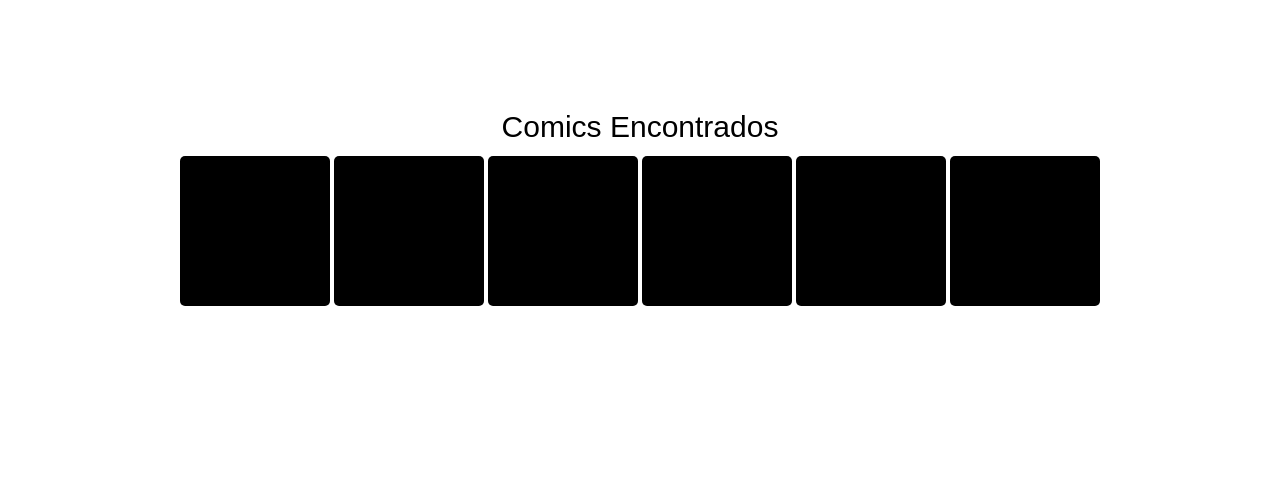
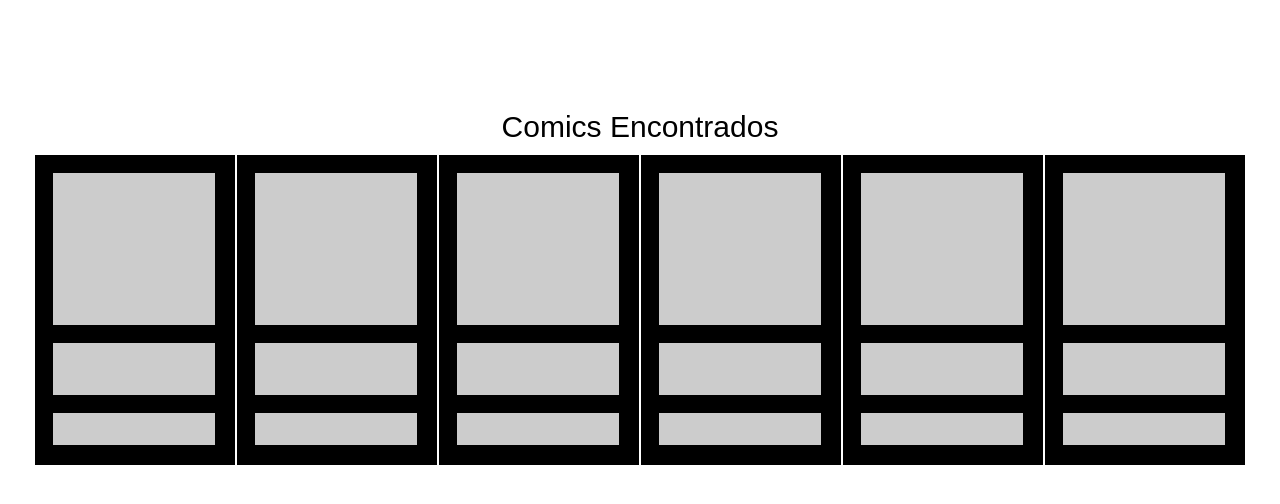
Before and after one commit to ElRomero123/dwa_parcial2_JuanPabloRomeroLondono_2018, an Angular app in the folder parcial2/: page / in a window 1280 px wide. Shown: the top 504 px of the page. Built offline with nearby package versions, Linux system fonts and the light colour scheme.

Commit message:
Diseño tarjetas para comics

```diff
--- a/parcial2/src/app/comics-grid/comics-grid.component.html
+++ b/parcial2/src/app/comics-grid/comics-grid.component.html
@@ -3,17 +3,12 @@
     <p id="titulo">Comics Encontrados</p>
 
     <div id="comics" >
-        <div class="caja">  </div>
-        <div class="caja">  </div>
-        <div class="caja">  </div>
-        <div class="caja">  </div>
-        <div class="caja">  </div>
-        <div class="caja">  </div>
+        <div class="caja"> <div class="avatar"></div> <div class="features"></div> <div class="score"></div> </div>
+        <div class="caja"> <div class="avatar"></div> <div class="features"></div> <div class="score"></div> </div>
+        <div class="caja"> <div class="avatar"></div> <div class="features"></div> <div class="score"></div> </div>
+        <div class="caja"> <div class="avatar"></div> <div class="features"></div> <div class="score"></div> </div>
+        <div class="caja"> <div class="avatar"></div> <div class="features"></div> <div class="score"></div> </div>
+        <div class="caja"> <div class="avatar"></div> <div class="features"></div> <div class="score"></div> </div>
     </div>
   </div>
 </main>
-
-<!--
-<img src="{{pokemon.url}}" />
-<p> {{ pokemon.name }} </p>
--->
--- a/parcial2/src/app/comics-grid/comics-grid.component.scss
+++ b/parcial2/src/app/comics-grid/comics-grid.component.scss
@@ -11,28 +11,42 @@ main
 
             .caja
             {
-                p
+                .score
                 {
-                    font-size: 14px;
-                    font-family: arial;
-                    color: white;
+                    margin: 18px;
                     padding: 6px;
-                    background-color: blue;
-                    border-radius: 5px;
-                    width: 60%;
-                    height: 16px;
-                    margin: auto;
+                    opacity: 0.8;
+                    background-color:white;
+                    width: 150px;
+                    height: 20px;
+                }
+
+                .features
+                {
+                    margin: 18px;
+                    padding: 6px;
+                    opacity: 0.8;
+                    background-color:white;
+                    width: 150px;
+                    height: 40px;
+                }
+
+                .avatar
+                {
+                    margin: 18px;
+                    padding: 6px;
+                    opacity: 0.8;
+                    background-color:white;
+                    width: 150px;
+                    height: 140px;
                 }
 
                 transition: 0.15s;
-                outline: 0px;
-                border: 0px;
-                border-radius: 5px;
                 background-color: black;
                 display: inline-block;
-                margin: 2px;
-                width: 150px;
-                height: 150px;
+                margin: 1px;
+                width: 200px;
+                height: 310px;
             }
 
             text-align: center;
```
